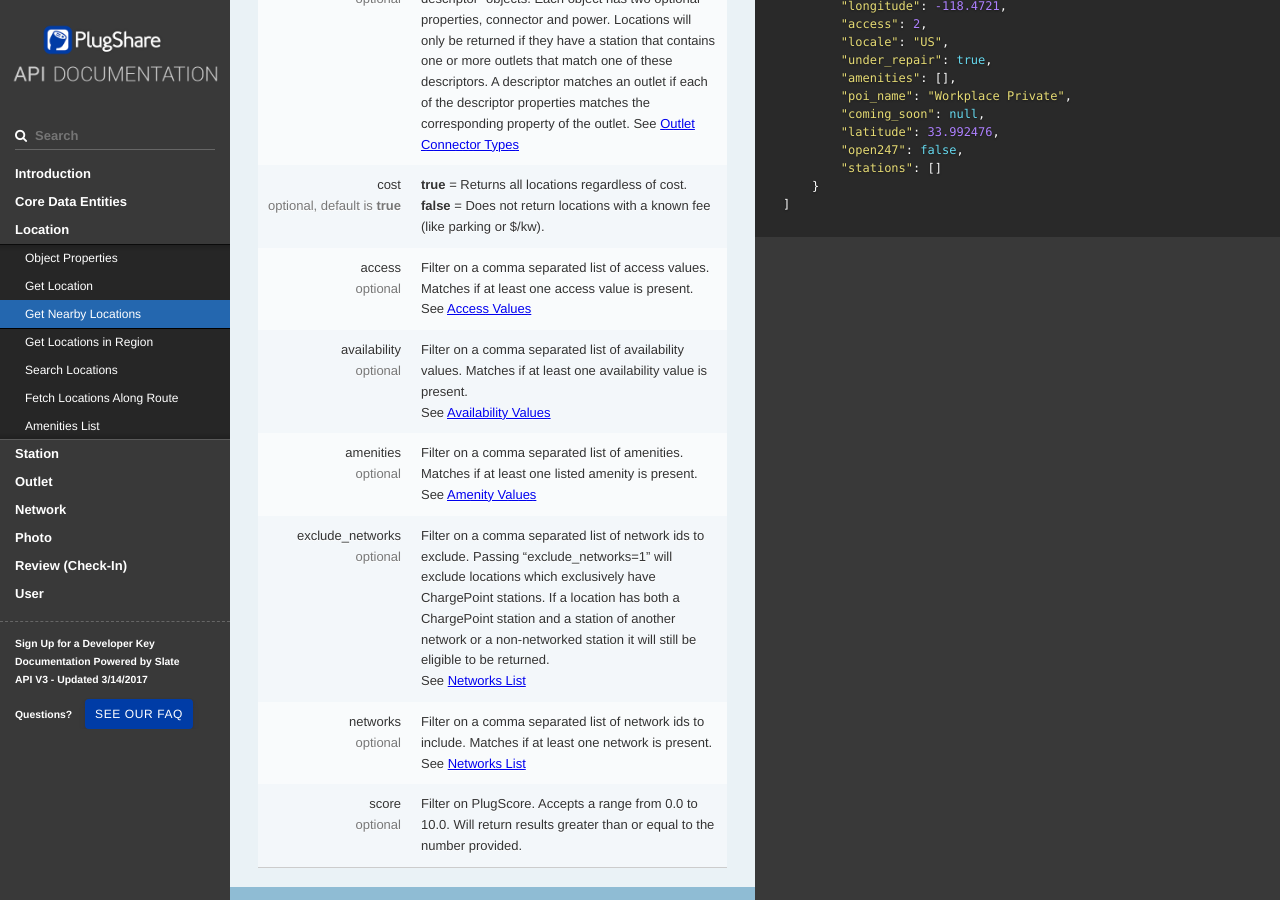
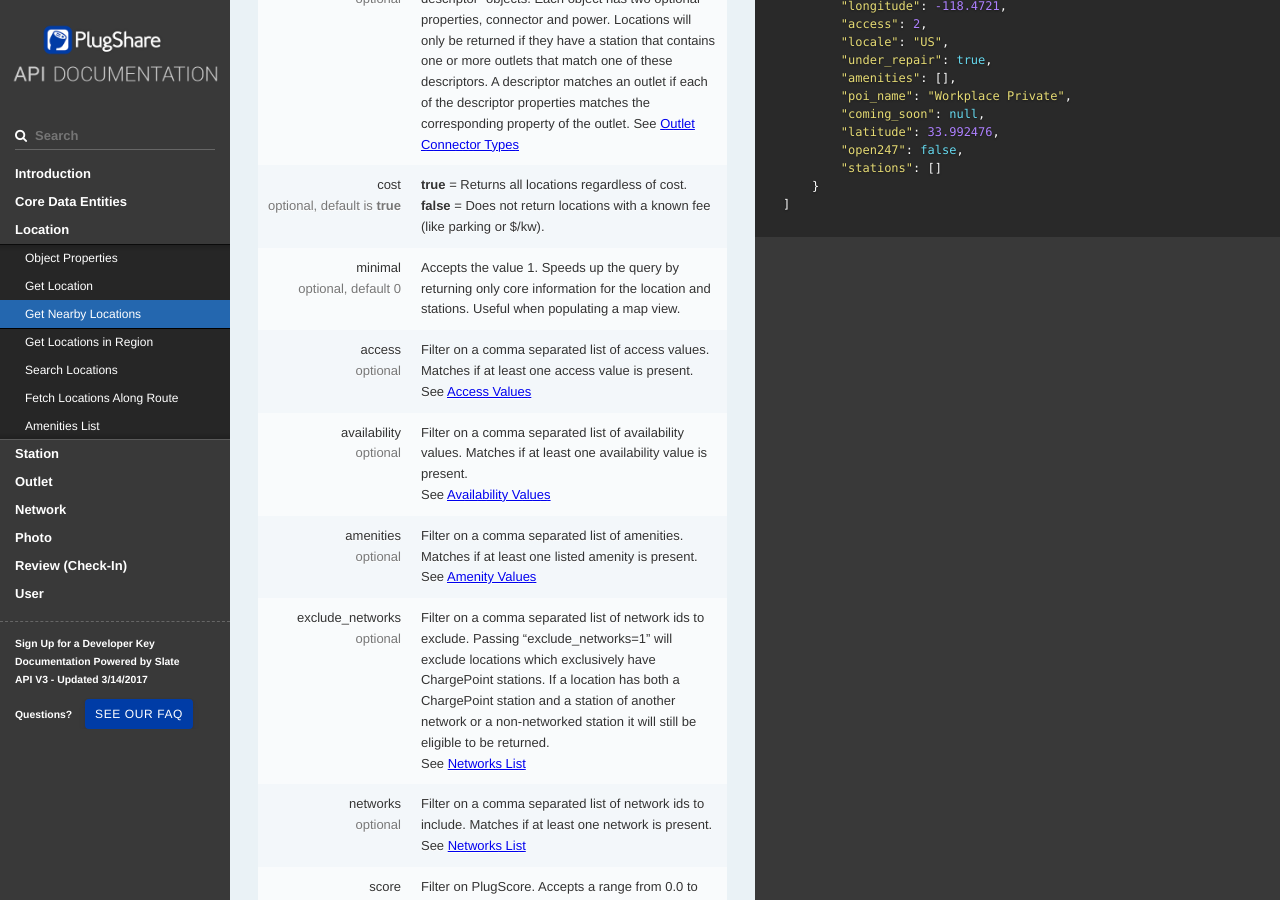
Before and after one commit to PlugShare/plugshare.github.io, a Jekyll site: the page docs/index.html, which Jekyll copies as it is, in a window 1280 px wide and 900 px high, scrolled down 5811 px. Built offline with Jekyll 4.4.1, drawn with Linux system fonts in a browser that asks for light colours.

Commit message:
PLAT-2048 expose minimal option

```diff
--- a/docs/index.html
+++ b/docs/index.html
@@ -830,6 +830,13 @@
   </tr>
   <tr>
     <td>
+      <div class="field">minimal</div>
+      <div class="type">optional, default 0</div>
+    </td>
+    <td>Accepts the value 1.  Speeds up the query by returning only core information for the location and stations.  Useful when populating a map view.</td>
+  </tr>
+  <tr>
+    <td>
       <div class="field">access</div>
       <div class="type">optional</div>
     </td>
```
